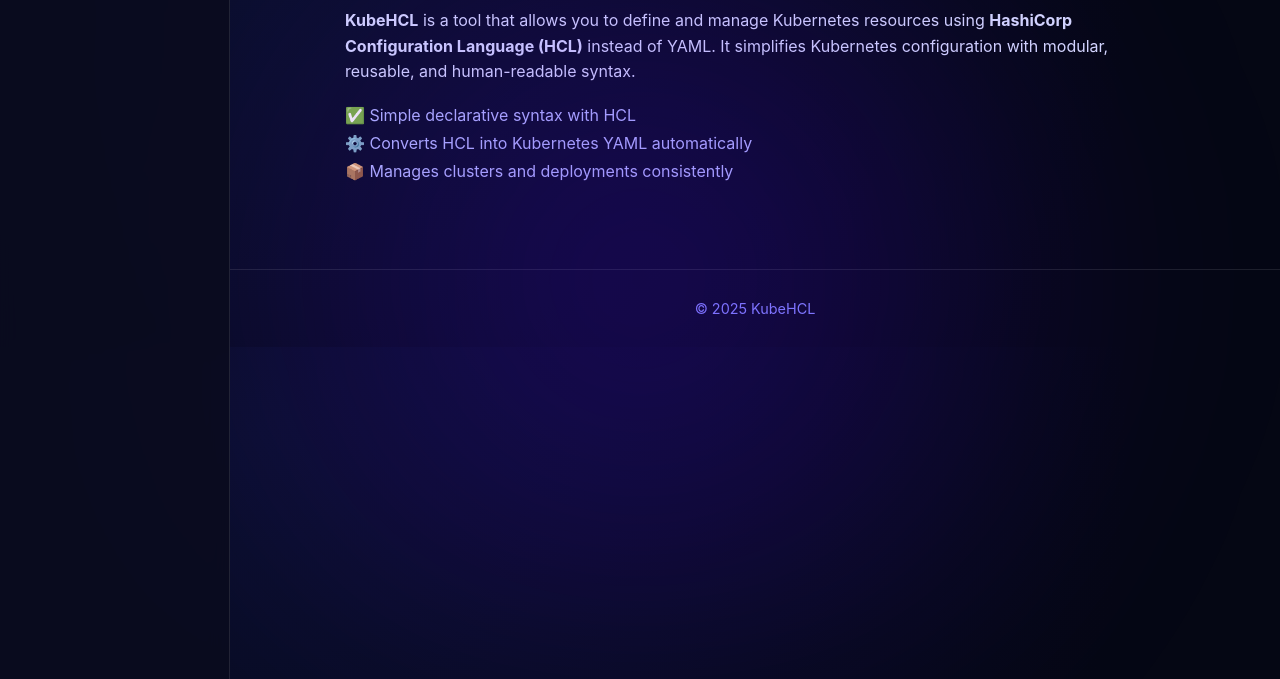
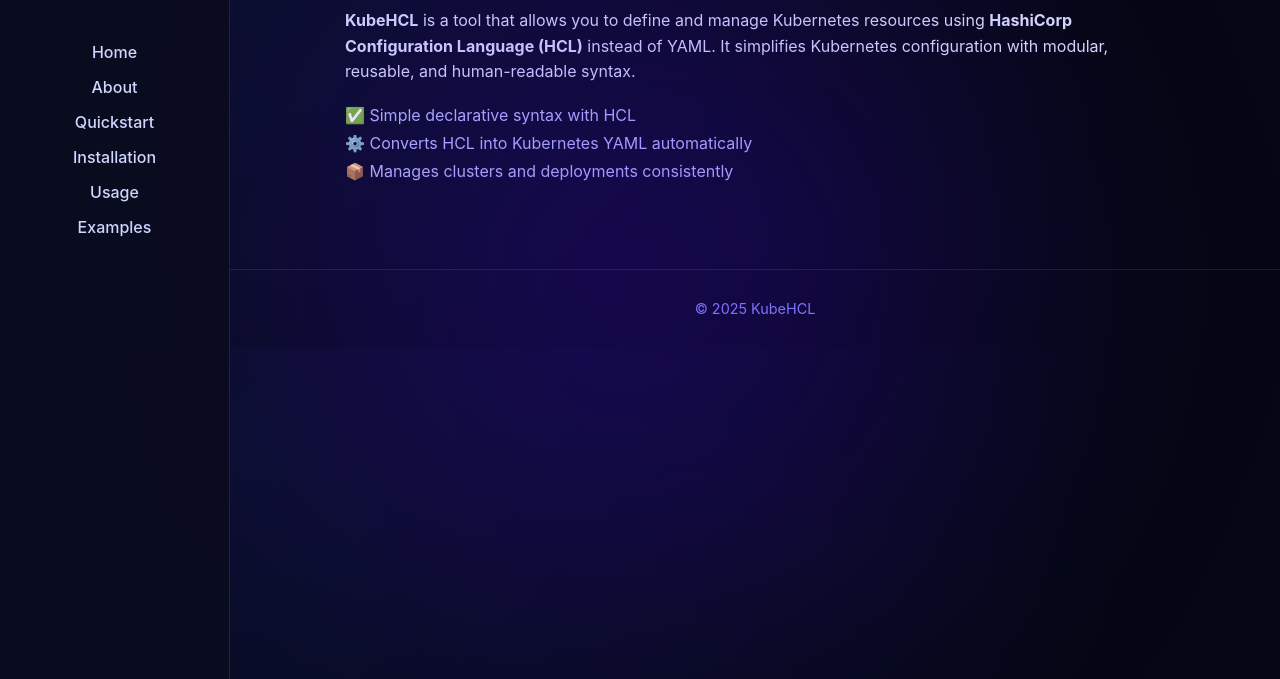
Before and after one commit to yanir75/kubehcl-website, a plain HTML site: page about.html in a window 1280 px wide. Shown: the part 121-800 px from the top of the page. Drawn offline with Linux system fonts and the light colour scheme.

Commit message:
modified back

```diff
--- a/about.html
+++ b/about.html
@@ -14,7 +14,14 @@
       <img src="assets/kubehcl-logo.png" alt="KubeHCL Logo" class="sidebar-logo" />
       <h2>KubeHCL</h2>
     </div>
-    <script src="./js/nav.js"></script>
+    <ul class="nav-links">
+      <li><a href="index.html">Home</a></li>
+      <li><a href="about.html" class="active">About</a></li>
+      <li><a href="quickstart.html">Quickstart</a></li>
+      <li><a href="installation.html">Installation</a></li>
+      <li><a href="usage.html">Usage</a></li>
+      <li><a href="examples.html">Examples</a></li>
+    </ul>
   </nav>
 
   <main class="content">
```
